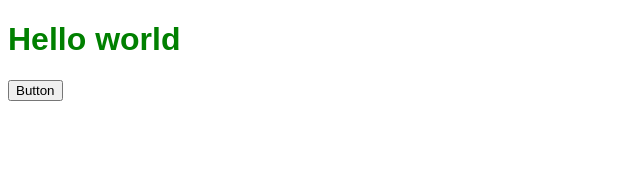
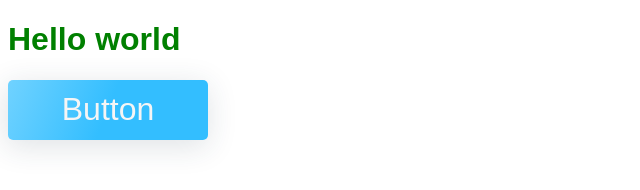
Before and after one commit to vadim36/test, a plain HTML site: page index.html in a window 1280 px wide. Shown: the whole page, without its empty margins (0-640 px from the left). Drawn offline with Linux system fonts and the light colour scheme.

Commit message:
Add anymore styles

```diff
--- a/style/style.css
+++ b/style/style.css
@@ -2,3 +2,25 @@
     font-family: sans-serif;
     color: green;
 }
+
+.button{
+    width: 200px;
+    height: 60px;
+
+    font-family: sans-serif;
+    font-size: 2rem;
+    color: whitesmoke;
+
+    background: linear-gradient(112deg, #70d2ff,#33beff,#33beff);
+    border-radius: 5px;
+    box-shadow: -1px 6px 30px 1px rgba(34, 60, 80, 0.14);
+
+    border: 0;
+    outline: 0;
+    cursor: pointer;
+    position: relative;
+}
+
+.button:active{
+    top: 2px;
+}
```
